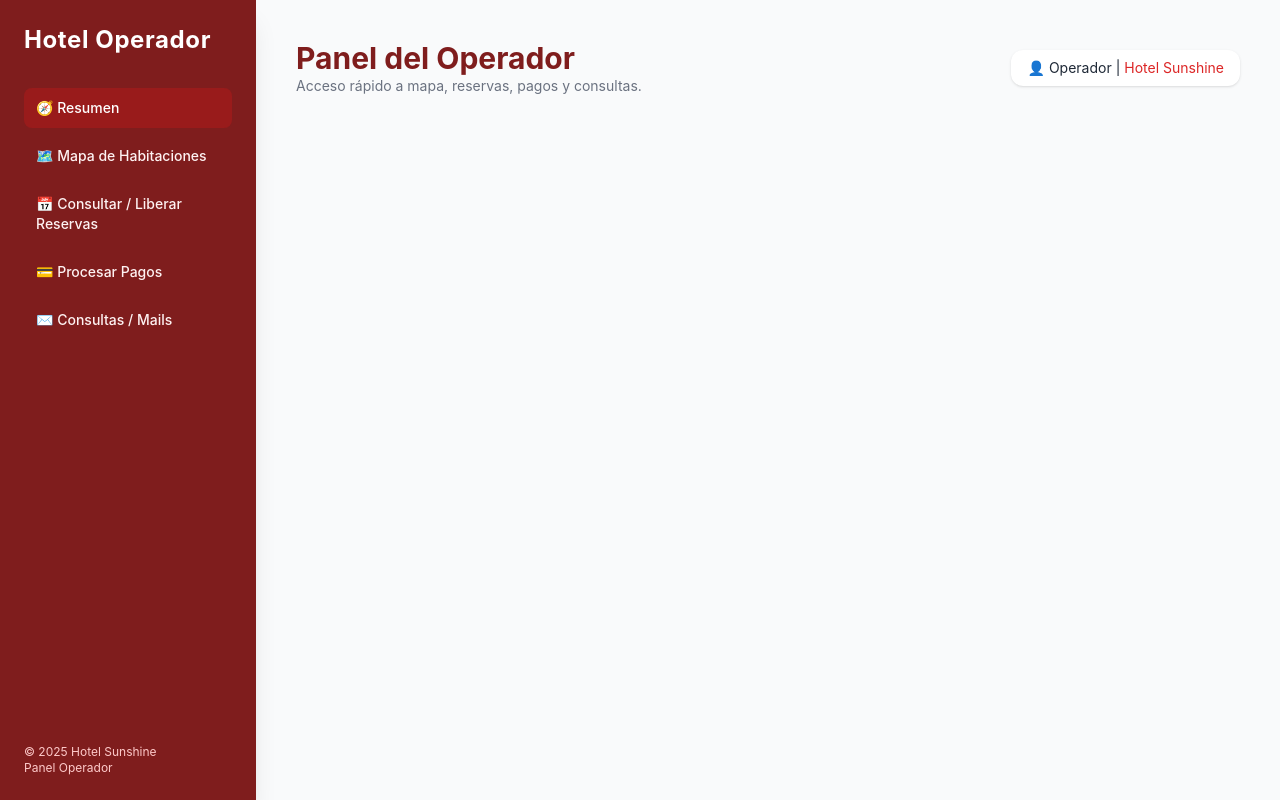
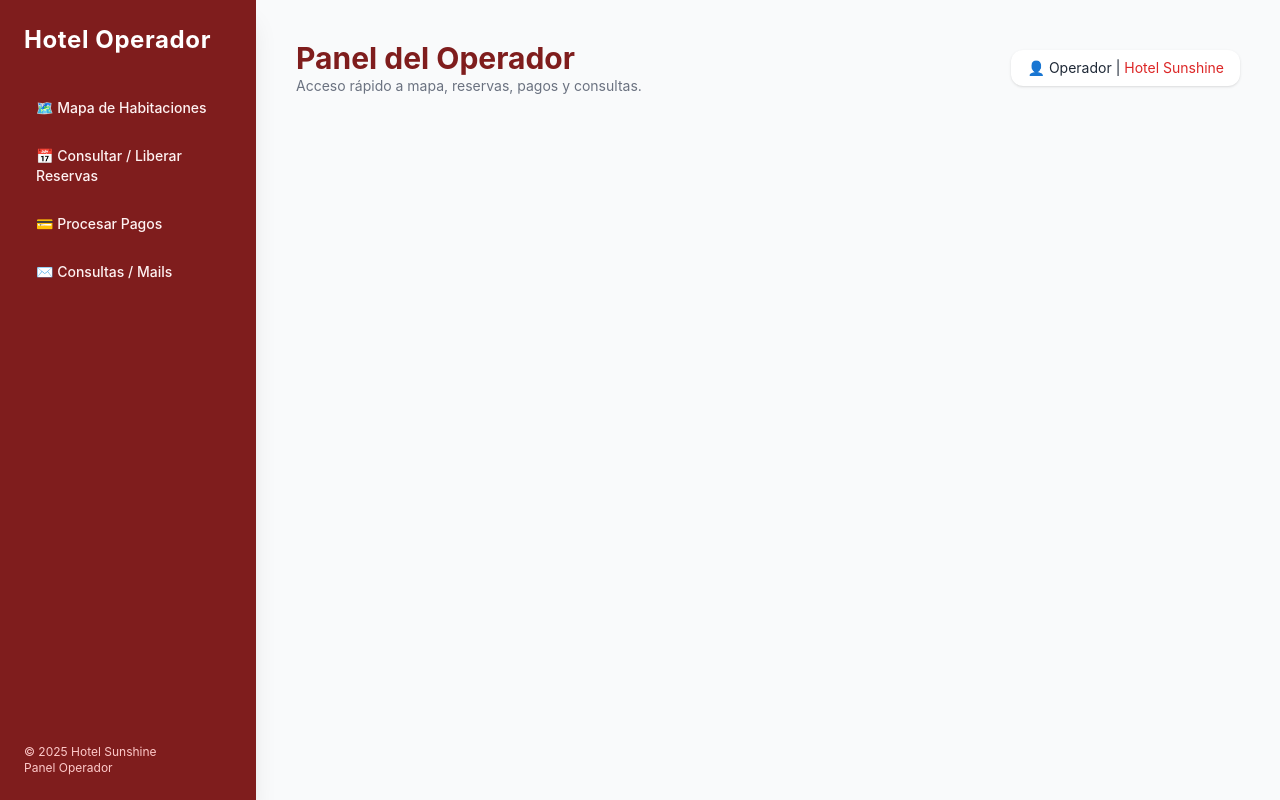
Before and after one commit to ramitagram/hotel-web, a React (Create React App) app: page /operator in a window 1280 px wide. Built offline with nearby package versions, Linux system fonts and the light colour scheme.

Commit message:
modificacion

```diff
--- a/src/pages/operator/OperatorLayout.jsx
+++ b/src/pages/operator/OperatorLayout.jsx
@@ -15,9 +15,6 @@ export default function OperatorLayout() {
           <h2 className="text-2xl font-bold mb-8 tracking-wide">Hotel Operador</h2>
 
           <nav className="space-y-2">
-            <NavLink to="/operator" end className={linkClass}>
-              🧭 Resumen
-            </NavLink>
             <NavLink to="/operator/mapa" className={linkClass}>
               🗺️ Mapa de Habitaciones
             </NavLink>
```
